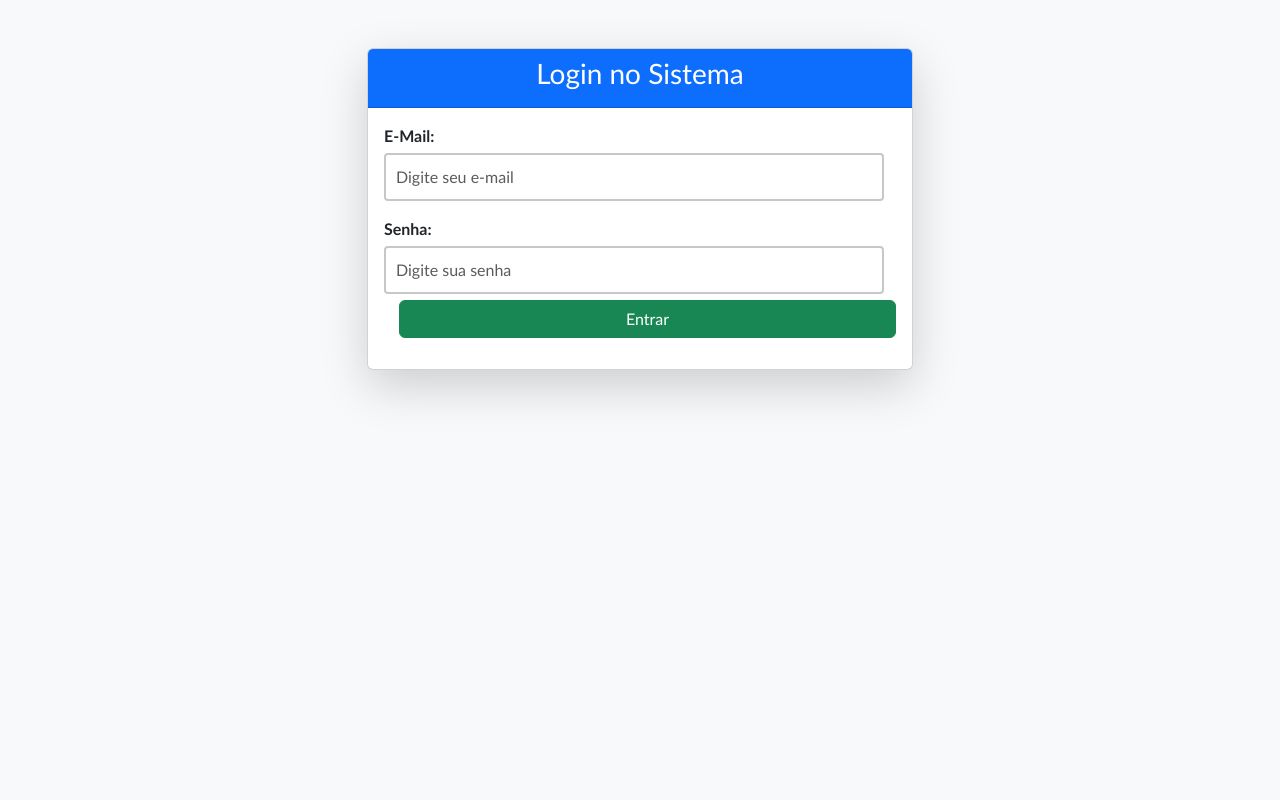
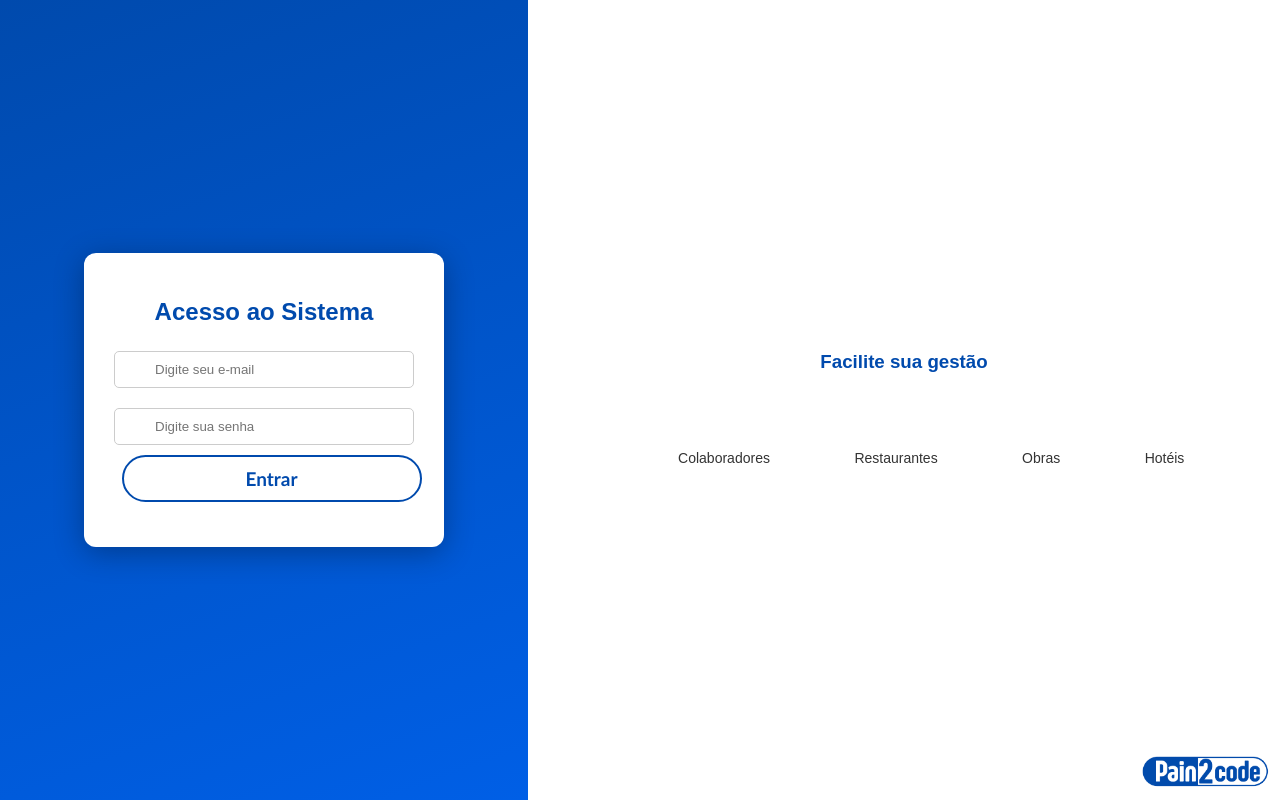
Before and after one commit to julioryanm/PI-3-SEMESTRE, a Django app: page /login/ in a window 1280 px wide. Run offline with Django 5.2, Linux system fonts and the light colour scheme; parts of the project's set-up code (start-up, migrations or seed data) failed here and were passed over.

Commit message:
Resolvendo conflito

```diff
--- a/ProjetoPI/Sistema/templates/login.html
+++ b/ProjetoPI/Sistema/templates/login.html
@@ -3,69 +3,253 @@
 <!DOCTYPE html>
 <html lang="pt-br">
 <head>
-    <meta charset="UTF-8">
-    <meta name="viewport" content="width=device-width, initial-scale=1.0">
+  <meta charset="UTF-8" />
+  <meta name="viewport" content="width=device-width, initial-scale=1.0"/>
   <title>Login</title>
-    <link rel="stylesheet" href="https://cdn.jsdelivr.net/npm/bootstrap@5.3.0/dist/css/bootstrap.min.css">
   <link rel="stylesheet" href="{% static 'css/style.css' %}">
+  <style>
+    * {
+      box-sizing: border-box;
+    }
+
+    body {
+      margin: 0;
+      font-family: sans-serif;
+      background-color: #f0f2f5;
+    }
+
+    .container-login {
+      display: flex;
+      height: 100vh;
+      width: 100%;
+      flex-direction: row;
+    }
+
+    .left-panel {
+      flex: 0.4;
+      background: linear-gradient(160deg, #004aad 0%, #005fe6 100%);
+      color: white;
+      padding: 50px 40px;
+      display: flex;
+      flex-direction: column;
+      justify-content: center;
+      align-items: center;
+    }
+
+    .card-login {
+      background-color: white;
+      padding: 30px;
+      border-radius: 12px;
+      box-shadow: 0 6px 30px rgba(0, 0, 0, 0.3);
+      width: 100%;
+      max-width: 360px;
+      animation: fadeInUp 0.8s ease-out;
+    }
+
+    @keyframes fadeInUp {
+      from {
+        opacity: 0;
+        transform: translateY(40px);
+      }
+      to {
+        opacity: 1;
+        transform: translateY(0);
+      }
+    }
+
+    .card-login h2 {
+      color: #004aad;
+      margin-bottom: 25px;
+      text-align: center;
+    }
+
+    .input-group {
+      position: relative;
+      width: 100%;
+      transition: 0.3s;
+    }
+
+    .input-group img {
+      position: absolute;
+      top: 10px;
+      left: 10px;
+      width: 20px;
+      height: 20px;
+    }
+
+    .input-group input {
+      padding: 10px 10px 10px 40px;
+      width: 100%;
+      border-radius: 5px;
+      border: 1px solid #ccc;
+      transition: box-shadow 0.3s;
+    }
+
+    .input-group input:focus {
+      outline: none;
+      box-shadow: 0 0 0 3px rgba(0, 74, 173, 0.2);
+    }
+
+    .btn-outline-white {
+      background: none;
+      color: #004aad;
+      border: 2px solid #004aad;
+      padding: 10px;
+      font-weight: bold;
+      border-radius: 25px;
+      cursor: pointer;
+      transition: 0.3s;
+      width: 100%;
+    }
+
+    .btn-outline-white:hover {
+      background-color: #004aad;
+      color: white;
+    }
+
+    .right-panel {
+      flex: 0.6;
+      background-color: white;
+      padding: 60px 40px;
+      display: flex;
+      justify-content: center;
+      align-items: center;
+      flex-direction: column;
+      text-align: center;
+    }
+
+    .right-panel h3 {
+      color: #004aad;
+      margin-bottom: 30px;
+    }
+
+    .icon-row {
+      display: flex;
+      gap: 30px;
+      justify-content: center;
+      flex-wrap: wrap;
+    }
+
+    .icon-box {
+      text-align: center;
+    }
+
+    .icon-box img {
+      width: 50px;
+      height: 50px;
+      margin-bottom: 10px;
+    }
+
+    .icon-box span {
+      font-size: 14px;
+      color: #333;
+    }
+
+    form {
+      display: flex;
+      flex-direction: column;
+      gap: 20px;
+      align-items: center;
+    }
+
+    .alert {
+      font-size: 14px;
+    }
+
+    .logo-footer {
+      position: fixed;
+      bottom: 10px;
+      right: 10px;
+      width: 130px;
+    }
+
+    @media (max-width: 768px) {
+      .container-login {
+        flex-direction: column;
+      }
+
+      .left-panel,
+      .right-panel {
+        flex: none;
+        width: 100%;
+        padding: 30px;
+        text-align: center;
+      }
+
+      .card-login {
+        max-width: 100%;
+      }
+    }
+  </style>
 </head>
-<body class="bg-light">
+<body>
 
-<div class="container mt-5">
-    <div class="row justify-content-center">
-        <div class="col-md-6">
-            <div class="card shadow-lg">
-                <div class="card-header bg-primary text-white text-center">
-                    <h3>Login no Sistema</h3>
-                </div>
-                <div class="card-body">
+<div class="container-login">
+
+  <!-- Painel Azul com Card -->
+  <div class="left-panel">
+    <div class="card-login">
+      <h2>Acesso ao Sistema</h2>
 
       {% if messages %}
         {% for message in messages %}
-                            <div class="alert alert-info" role="alert">
-                                {{ message }}
-                            </div>
+          <div class="alert alert-info">{{ message }}</div>
         {% endfor %}
       {% endif %}
 
       {% if form.non_field_errors %}
-                        <div class="alert alert-danger">
-                            {{ form.non_field_errors }}
-                        </div>
+        <div class="alert alert-danger">{{ form.non_field_errors }}</div>
       {% endif %}
 
       <form method="POST">
         {% csrf_token %}
 
-                        <div class="mb-3">
-                            {{ form.email.label_tag }}
+        <div class="input-group">
+          <img src="{% static 'images/white version/usuario.png' %}" alt="user">
           {{ form.email }}
           {% if form.email.errors %}
-                                <div class="text-danger">
-                                    {{ form.email.errors }}
-                                </div>
+            <div class="text-danger">{{ form.email.errors }}</div>
           {% endif %}
         </div>
 
-                        <div class="mb-3">
-                            {{ form.password.label_tag }}
+        <div class="input-group">
+          <img src="{% static 'images/white version/func.png' %}" alt="password">
           {{ form.password }}
           {% if form.password.errors %}
-                                <div class="text-danger">
-                                    {{ form.password.errors }}
-                                </div>
+            <div class="text-danger">{{ form.password.errors }}</div>
           {% endif %}
         </div>
 
-                        <div class="d-grid gap-2">
-                            <button type="submit" class="btn btn-success">Entrar</button>
-                        </div>
+        <button type="submit" class="btn-outline-white">Entrar</button>
       </form>
     </div>
+  </div>
+
+  <!-- Painel Branco com ícones -->
+  <div class="right-panel">
+    <h3>Facilite sua gestão</h3>
+    <div class="icon-row">
+      <div class="icon-box">
+        <img src="{% static 'images/white version/func.png' %}" alt="func">
+        <span>Colaboradores</span>
+      </div>
+      <div class="icon-box">
+        <img src="{% static 'images/white version/rest.png' %}" alt="rest">
+        <span>Restaurantes</span>
+      </div>
+      <div class="icon-box">
+        <img src="{% static 'images/white version/obra.png' %}" alt="obra">
+        <span>Obras</span>
+      </div>
+      <div class="icon-box">
+        <img src="{% static 'images/white version/hotel.png' %}" alt="hotel">
+        <span>Hotéis</span>
       </div>
     </div>
   </div>
 </div>
 
+<img src="{% static 'images/paintocode.png' %}" alt="logo" class="logo-footer">
+
 </body>
 </html>
--- a/ProjetoPI/Sistema/views.py
+++ b/ProjetoPI/Sistema/views.py
@@ -19,6 +19,7 @@
 from django.http import HttpResponseForbidden, HttpResponseBadRequest
 from Sistema.utils.mongo.mongo_model import ControleRefeicoes
 from bson import ObjectId
+from django.contrib.auth.decorators import permission_required
 
 pedido_model = ControleRefeicoes()
 
@@ -317,10 +318,11 @@
 
 @login_required
 def listar_obras(request):
-    obras = Obra.objects.all()
-    context = {'obras': obras}
-    return render (request, 'lista-obras.html', context)
-
+    if request.user.groups.filter(name='Encarregados').exists():
+        obras = Obra.objects.filter(encarregado_responsavel=request.user)
+    else:
+        obras = Obra.objects.all()
+    return render(request, 'lista-obras.html', {'obras': obras})
 
 
 @login_required
@@ -343,12 +345,17 @@
     obra = get_object_or_404(Obra, id=id)
     return render(request, 'detalhes-obra.html', {'obra': obra})
 
+
 @login_required
+@permission_required('Sistema.view_refeicao', raise_exception=True)
 def listar_pedidos(request):
     colaboradores = Colaborador.objects.all()
     return render(request, 'listar-pedidos.html', {'colaboradores': colaboradores})
 
+
+# Manda Mongo
 @login_required
+@permission_required('Sistema.add_refeicao', raise_exception=True)
 def cadastrar_pedido(request):
     if request.method == "POST":
         data = request.POST.get("data")
@@ -357,7 +364,10 @@
         return redirect("listar_pedidos")
     return redirect("listar_pedidos")
 
+
+# Lista todas as refeicoes cadastradas Mongo
 @login_required
+@permission_required('Sistema.view_refeicao', raise_exception=True)
 def listar_registros(request):
     registros = pedido_model.listar_registros()
     return render(request, 'listar-registros.html', {'registros': registros})
```
Also changed, not shown: ProjetoPI/Sistema/templates/home.html (+14 -1 lines), ProjetoPI/Sistema/templates/lista-obras.html (+52 -60 lines), ProjetoPI/Sistema/templates/listar-registros.html (+36 -19 lines), ProjetoPI/Sistema/migrations/0007_obra_hotel_vinculado_obra_restaurante_vinculado_and_more.py, ProjetoPI/db.sqlite3. Lines whose indentation alone changed are shown as unchanged.
